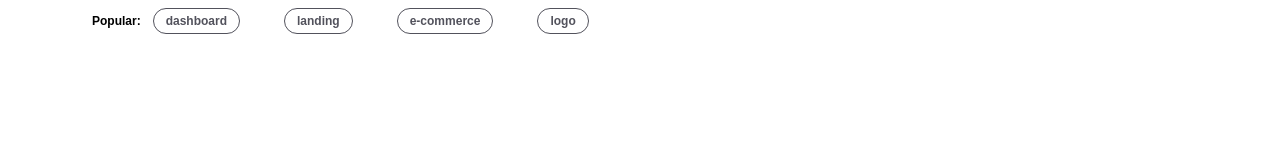
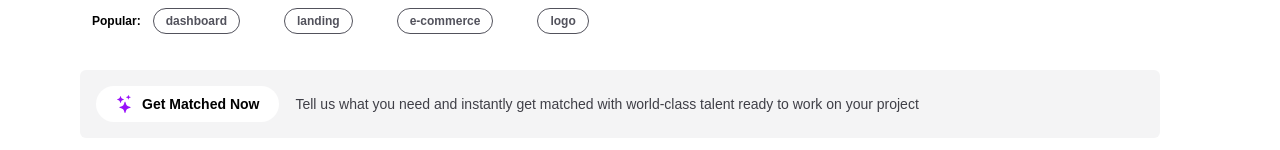
Before and after one commit to aditya-singhOfficial/Dribble, a React (Vite) app: page / in a window 1280 px wide. Shown: the part 474-624 px from the top of the page. Built offline with nearby package versions, Linux system fonts and the light colour scheme.

Commit message:
Added Instant Serach Tab

```diff
--- a/src/App.jsx
+++ b/src/App.jsx
@@ -1,12 +1,14 @@
 import React from "react";
 import Navbar from "./components/Navbar";
 import CenterContent from "./components/CenterContent";
+import InstantSearch from "./components/InstantSearch";
 
 const App = () => {
   return (
     <div>
       <Navbar />
       <CenterContent />
+      <InstantSearch/>
     </div>
   );
 };
--- a/src/components/CenterContent.jsx
+++ b/src/components/CenterContent.jsx
@@ -1,6 +1,6 @@
 import React from "react";
 import CenterHeading from "./CenterHeading";
-import CenterSearchBar from "./CenterSearchBar";
+import CenterLink from "./CenterLink";
 import SearchBar from "./SearchBar";
 import CenterVideo from "./CenterVideo";
 
@@ -10,7 +10,7 @@ const CenterContent = () => {
       <div className="container flex">
         <div className=" px-20">
           <CenterHeading />
-          <CenterSearchBar />
+          <CenterLink />
           <SearchBar />
         </div>
         <CenterVideo/>
--- a/src/components/CenterSearchBar.jsx
+++ b/src/components/CenterLink.jsx
@@ -3,7 +3,7 @@ import { Link, NavLink } from "react-router-dom";
 import { GrGallery } from "react-icons/gr";
 import { IoPersonSharp } from "react-icons/io5";
 import { GrNotes } from "react-icons/gr";
-const CenterSearchBar = () => {
+const CenterLink = () => {
   return (
     <>
       <div className="w-1/2 mt-5 flex justify-between">
@@ -27,4 +27,4 @@ const CenterSearchBar = () => {
   );
 };
 
-export default CenterSearchBar;
+export default CenterLink;
--- /dev/null
+++ b/src/components/InstantSearch.jsx
@@ -0,0 +1,25 @@
+import React from "react";
+import { BsStars } from "react-icons/bs";
+const InstantSearch = () => {
+  return (
+    <>
+      <div className="conatiner px-20 pr-30 mt-9 rounded">
+        <div className="flex bg-zinc-100 gap-4 items-center p-4 rounded-md">
+          <div className="flex gap-2 items-center py-2 px-5 bg-white rounded-full">
+            <BsStars className="text-purple-600 text-lg" />
+            <button className=" text-black font-semibold text-sm">
+              Get Matched Now
+            </button>
+          </div>
+
+          <p className="text-zinc-700 text-sm">
+            Tell us what you need and instantly get matched with world-class
+            talent ready to work on your project
+          </p>
+        </div>
+      </div>
+    </>
+  );
+};
+
+export default InstantSearch;
```
